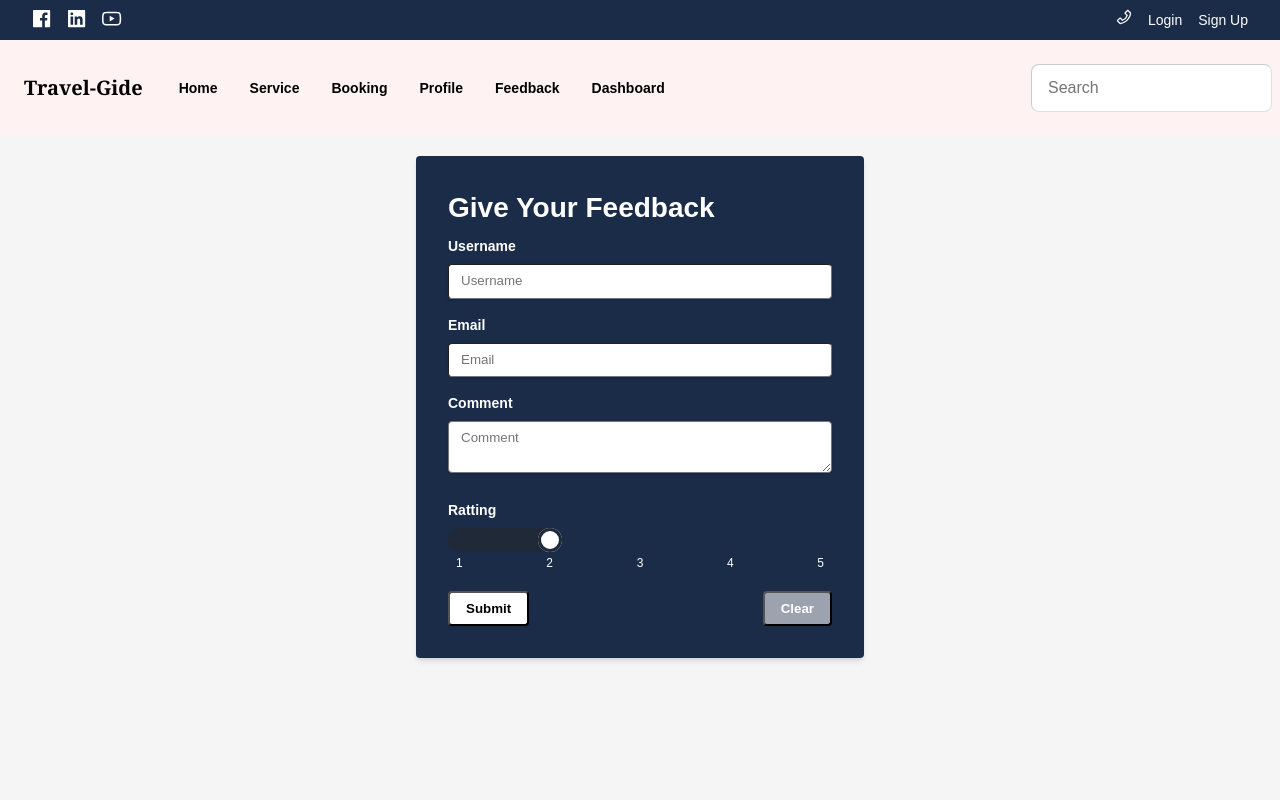
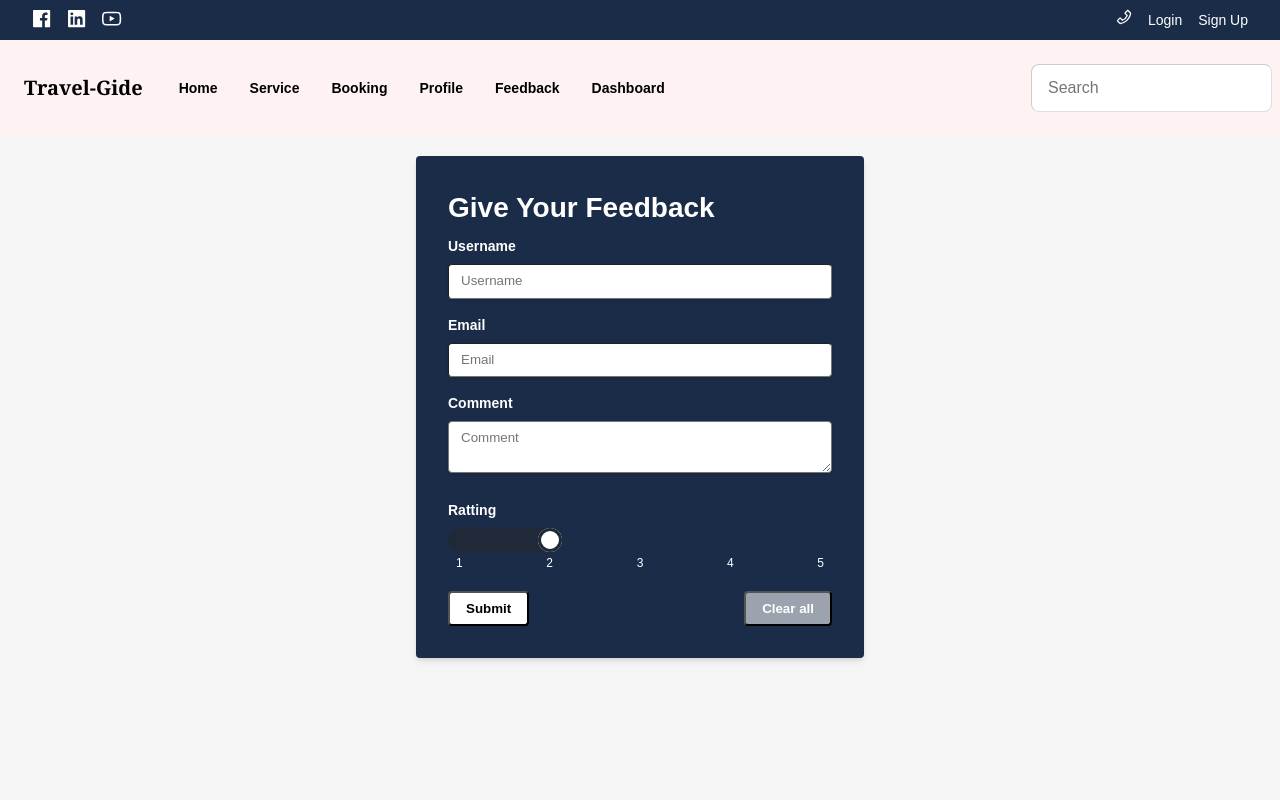
Before and after one commit to nazmu957/travel-gide, a Next.js app: page /feedback in a window 1280 px wide. Shown: the top 800 px of the page. Built offline with nearby package versions, Linux system fonts and the light colour scheme; no server answers.

Commit message:
content updated

```diff
--- a/src/pages/feedback.js
+++ b/src/pages/feedback.js
@@ -128,7 +128,7 @@ const FeedbackForm = () => {
             type="button"
             onClick={handleClear}
           >
-            Clear
+            Clear all
           </button>
         </div>
       </form>
```
